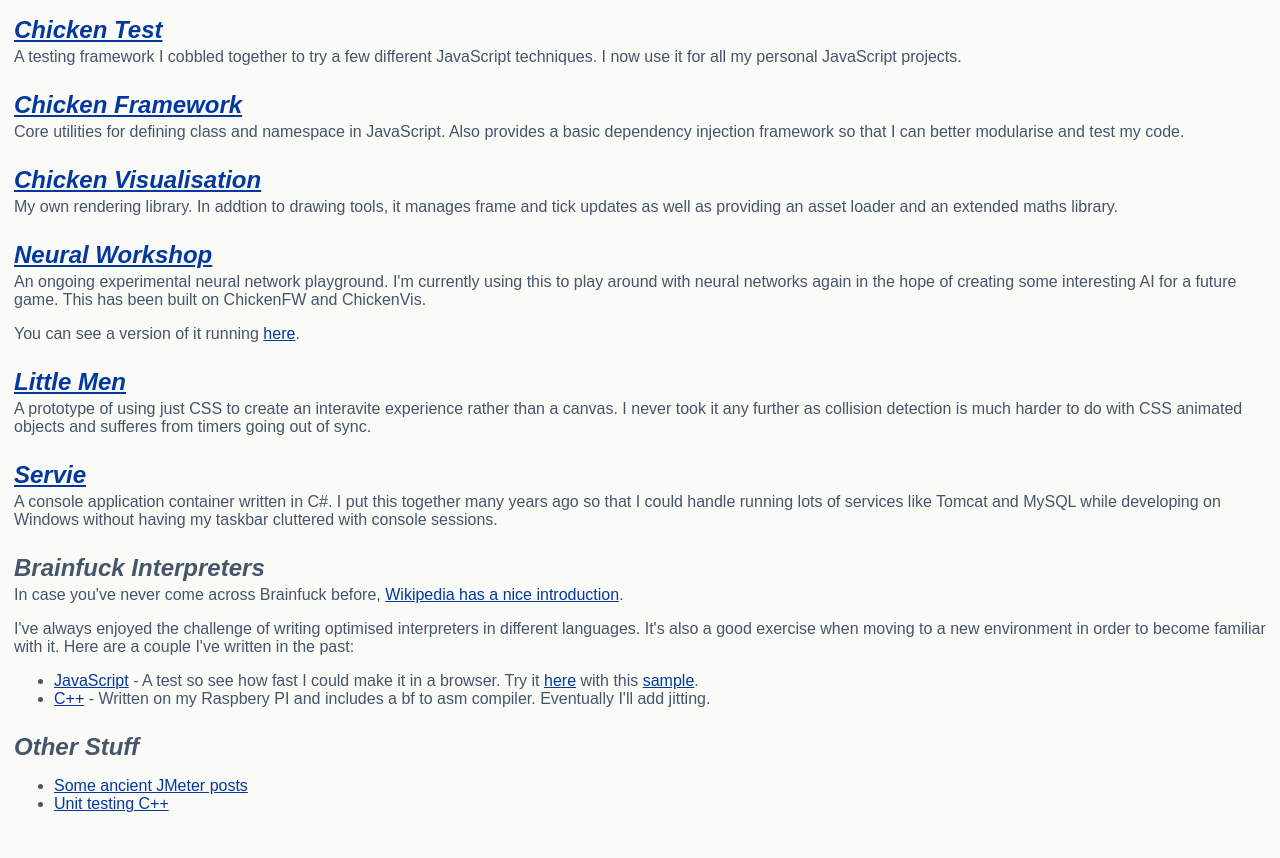
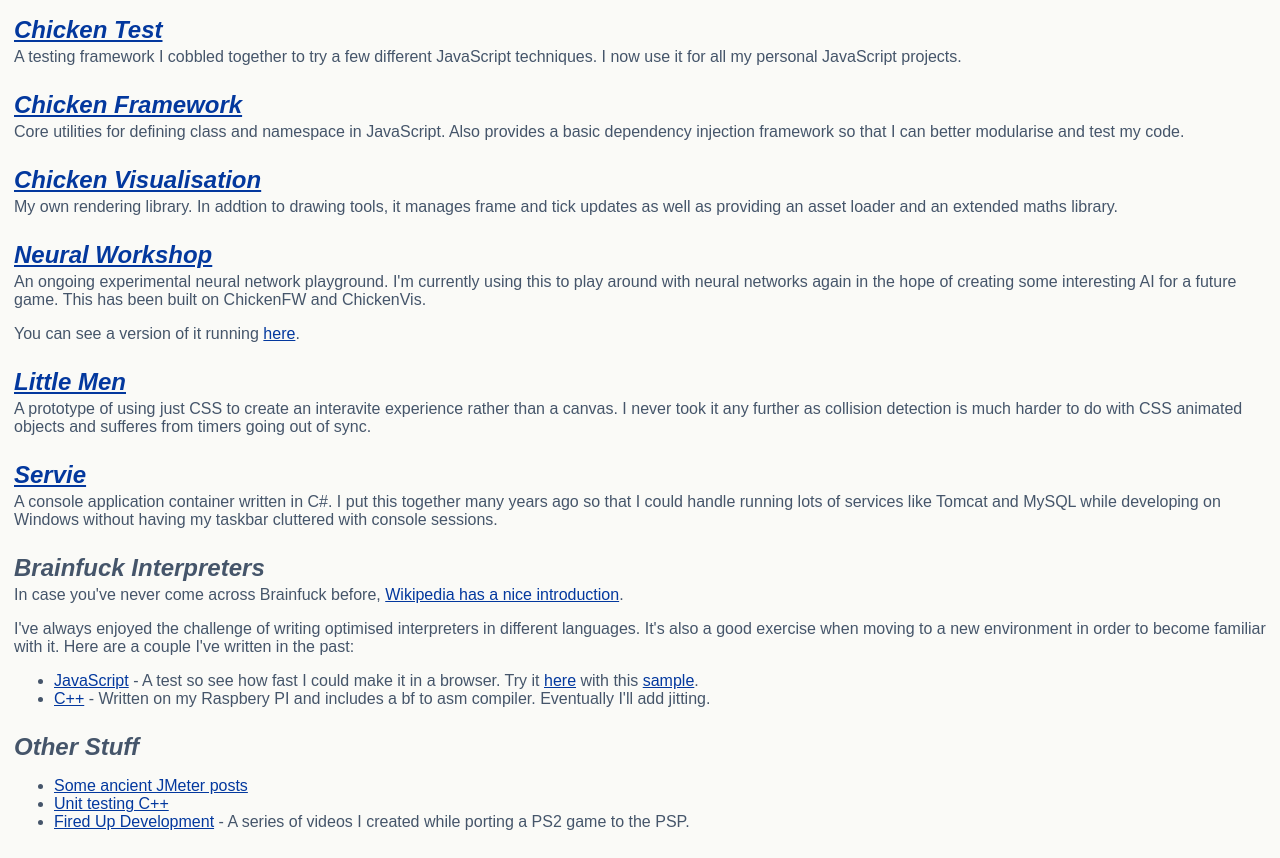
Before and after one commit to elpollouk/elpollouk.github.io, a plain HTML site: page index.html in a window 1280 px wide. Shown: the part 70-928 px from the top of the page. Drawn offline with Linux system fonts and the light colour scheme.

Commit message:
Added link to Fired Up Development YouTube playlist.

```diff
--- a/index.html
+++ b/index.html
@@ -46,6 +46,7 @@
             <ul>
                 <li><a href="https://adesquared.wordpress.com/category/testing/jmeter/">Some ancient JMeter posts</a></li>
                 <li><a href="https://adesquared.wordpress.com/2012/06/24/c-unit-testing/">Unit testing C++</a></li>
+                <li><a href="https://www.youtube.com/playlist?list=PLUip6sXnoKHzfQKrFij_aY7PivXf3rlKG">Fired Up Development</a> - A series of videos I created while porting a PS2 game to the PSP.</li>
             </ul>
         </div>
     </body>
```
